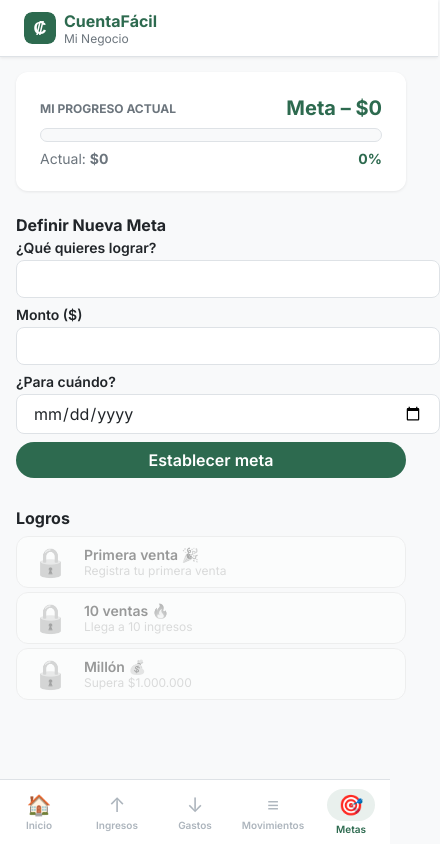
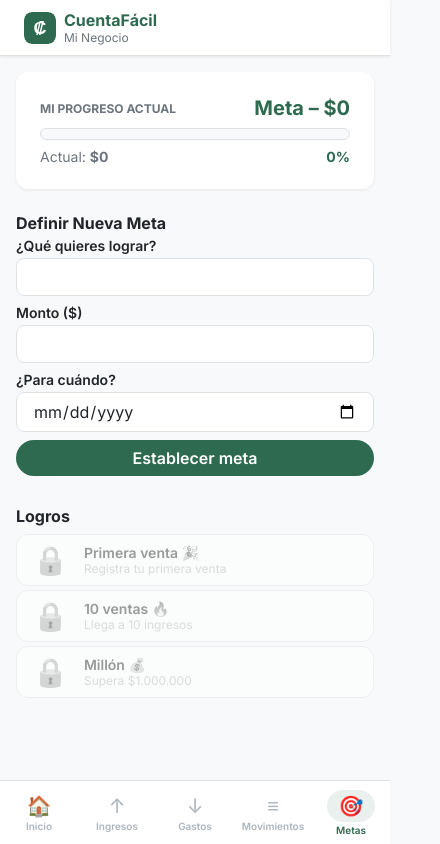
Before and after one commit to Mateo-R99/APP_Hibrida, a website built with Vite: page metas.html in a window 390 px wide. Shown: the whole page, 440 px wide, since content can reach past the window. Built offline with nearby package versions, Linux system fonts and the light colour scheme.

Commit message:
commit 40 - feat: Correcion de errores del responsive y readme

```diff
--- a/src/scss/_layout.scss
+++ b/src/scss/_layout.scss
@@ -1,19 +1,31 @@
+* {
+  box-sizing: border-box;
+}
+
+html,
+body {
+  height: 100%;
+  margin: 0;
+  padding: 0;
+  overflow: hidden;
+  /* Hide both axes on the main viewport */
+  overflow-x: hidden;
+  /* Explicitly ensure no horizontal scroll */
+}
+
 body {
   font-family: $font-family;
   background: $color-bg;
   color: $color-text-dark;
-  margin: 0;
-  padding: 0;
   display: flex;
   flex-direction: column;
-  min-height: 100vh;
 }
 
 .header {
   position: fixed;
   top: 0;
   left: 0;
-  width: 100%;
+  right: 0;
   height: $header-height;
   background: white;
   border-bottom: 1px solid $color-border;
@@ -55,7 +67,13 @@
   padding: calc(#{$header-height} + #{$spacing-md}) $spacing-md calc(#{$navbar-height} + 32px) $spacing-md;
   max-width: 600px;
   width: 100%;
+  box-sizing: border-box;
+  /* Previene que el padding sume al width: 100% y desborde */
   margin: 0 auto;
+  overflow-y: auto;
+  overflow-x: hidden;
+  /* Prevent horizontal scroll */
+  -webkit-overflow-scrolling: touch;
   animation: fadeIn 0.3s ease-out forwards;
 }
 
@@ -75,7 +93,7 @@
   position: fixed;
   bottom: 0;
   left: 0;
-  width: 100%;
+  right: 0;
   height: $navbar-height;
   background: white;
   border-top: 1px solid $color-border;
```
Also changed, not shown: README.md (added).
